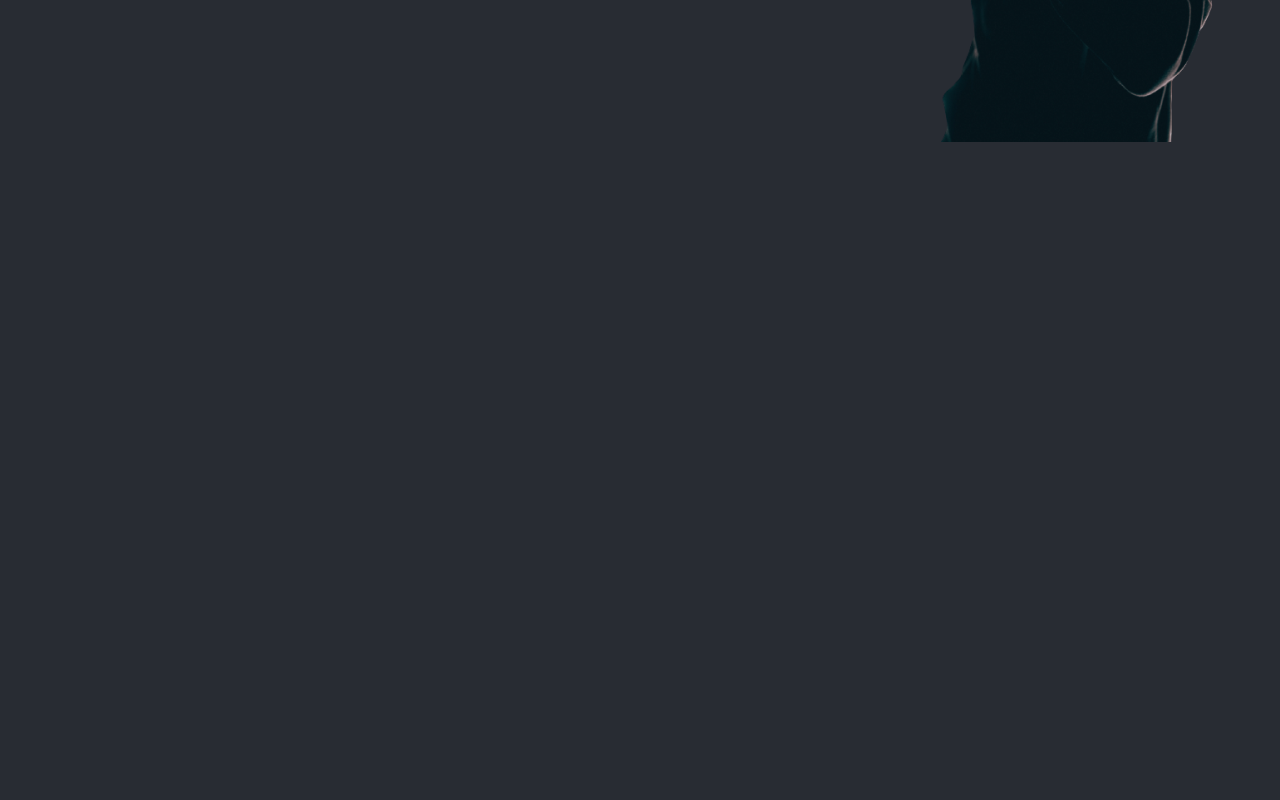
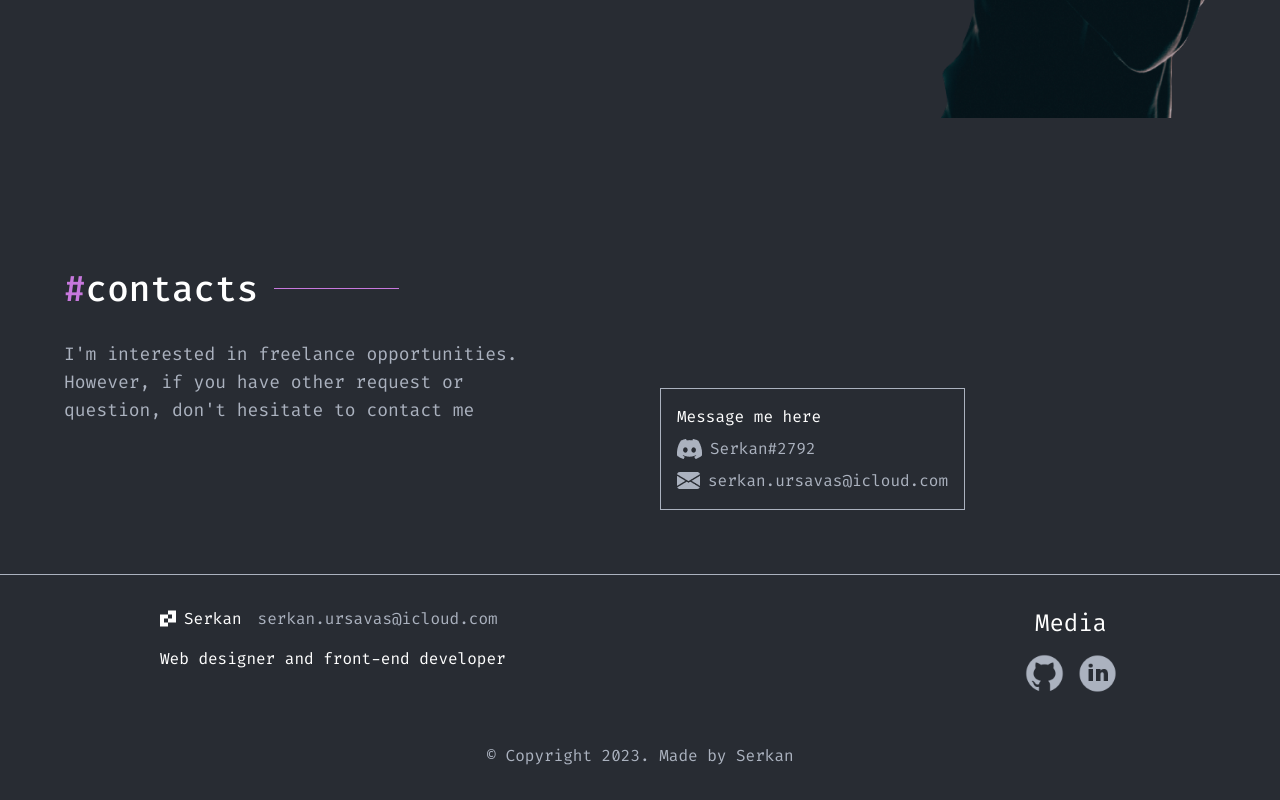
Before and after one commit to serkanursavas/portfolio, a React (Vite) app: page / in a window 1280 px wide. Shown: the part 2588-3388 px from the top of the page. Before the commit the page ends 2794 px from the top, so only its background shows below. Built offline with nearby package versions, Linux system fonts and the light colour scheme.

Commit message:
finish tablet home page

```diff
--- /dev/null
+++ b/src/components/Footer.jsx
@@ -0,0 +1,46 @@
+import githubLogo from '../assets/github.png'
+import linkedinLogo from '../assets/linkedin.png'
+import union from '../assets/union.png'
+
+const Footer = () => {
+  return (
+    <div className="hidden sm:block border-t-[1px] border-grey w-full">
+      <div className="px-40 py-8 text-white">
+        <div className="flex justify-between">
+          <div>
+            <div className="flex space-x-4">
+              <div className="flex space-x-2 items-center">
+                <img
+                  className="object-fit"
+                  src={union}
+                  alt="logo"
+                />
+                <p>Serkan</p>
+              </div>
+              <p className="text-grey">serkan.ursavas@icloud.com</p>
+            </div>
+            <p className="mt-4">Web designer and front-end developer</p>
+          </div>
+          <div className="text-center">
+            <p className="text-2xl">Media</p>
+            <div className="flex mt-3 gap-2">
+              <img
+                className="w-[45px] h-[45px]"
+                src={githubLogo}
+                alt="logo"
+              />
+              <img
+                className="w-[45px] h-[45px]"
+                src={linkedinLogo}
+                alt="logo"
+              />
+            </div>
+          </div>
+        </div>
+        <p className="mt-12 text-center text-grey">© Copyright 2023. Made by Serkan</p>
+      </div>
+    </div>
+  )
+}
+
+export default Footer
--- a/src/pages/Home.jsx
+++ b/src/pages/Home.jsx
@@ -2,6 +2,8 @@ import anonymous from '../assets/anony.png'
 import dots from '../assets/dots.png'
 import logo from '../assets/logoPrimary.png'
 import aboutPic from '../assets/about.png'
+import discordLogo from '../assets/discord.png'
+import mailLogo from '../assets/mail.png'
 
 import { FontAwesomeIcon } from '@fortawesome/react-fontawesome'
 import { faArrowRight } from '@fortawesome/free-solid-svg-icons'
@@ -127,9 +129,9 @@ const Home = () => {
             <div className="w-24 h-24 border border-grey absolute top-0 right-6"></div>
             <div className="w-16 h-16 border border-grey absolute bottom-6 right-0"></div>
           </div>
-          <div className="h-[280px] max-[1020px]:h-[400px] flex flex-end flex-wrap-reverse flex-col gap-5 mt-12">
+          <div className="h-[320px] max-[1020px]:h-[400px] flex flex-end flex-wrap-reverse flex-col gap-5 mt-8">
             {skills.map((skill, index) => (
-              <div className="w-[150px] text-white">
+              <div className="w-[170px] text-white text-lg">
                 <SkillsItems
                   key={index}
                   title={skill.title}
@@ -142,7 +144,7 @@ const Home = () => {
       </div>
 
       {/* About */}
-      <div className="hidden sm:block mt-32">
+      <div className="hidden sm:block mt-20">
         <div className="flex gap-32 max-[1000px]:gap-2 max-[950px]:flex-col">
           <div className="basis-2/3 mt-6">
             <div className="mt-16 text-white flex items-center justify-between space-x-4">
@@ -158,9 +160,11 @@ const Home = () => {
               Hello, I'm Serkan! I'm a self-taught front-end developer based in Adana, Turkey. I can develop responsive
               websites from scratch and raise them into modern user-friendly web experiences.
             </p>
-            <button className="hidden sm:block py-2 px-4 text-base border border-primary mt-6 text-white">
-              Read more <FontAwesomeIcon icon={faArrowRight} />
-            </button>
+            <Link to="/about">
+              <button className="hidden sm:block py-2 px-4 text-base border border-primary mt-6 text-white">
+                Read more <FontAwesomeIcon icon={faArrowRight} />
+              </button>
+            </Link>
           </div>
           <img
             className="max-[950px]:hidden"
@@ -169,6 +173,44 @@ const Home = () => {
           />
         </div>
       </div>
+
+      {/* Contacts */}
+      <div className="hidden sm:block">
+        <div className="mt-36 text-white flex items-center justify-between space-x-4">
+          <div className="flex space-x-4 items-center">
+            <p className="font-medium text-[36px]">
+              <span className="text-primary">#</span>
+              contacts
+            </p>
+            <div className=" w-[125px] h-[1px] bg-primary"></div>
+          </div>
+        </div>
+        <div className="flex text-grey gap-24 mt-6">
+          <p className="text-lg w-[500px] ">
+            I'm interested in freelance opportunities. However, if you have other request or question, don't hesitate to
+            contact me
+          </p>
+          <div className="border border-grey p-4 space-y-2 w-fit mt-12">
+            <h6 className="text-white font-normal">Message me here</h6>
+            <div className="flex space-x-2 max-[400px]:text-sm max-[350px]:text-[11px]">
+              <img
+                className="object-contain"
+                src={discordLogo}
+                alt="discord"
+              />
+              <p>Serkan#2792</p>
+            </div>
+            <div className="flex space-x-2 max-[400px]:text-sm max-[350px]:text-[11px] min-w-[265px] h-fit">
+              <img
+                className="object-contain"
+                src={mailLogo}
+                alt="mail"
+              />
+              <p>serkan.ursavas@icloud.com</p>
+            </div>
+          </div>
+        </div>
+      </div>
     </div>
   )
 }
--- a/src/pages/Layout.jsx
+++ b/src/pages/Layout.jsx
@@ -4,6 +4,7 @@ import { useState, useEffect } from 'react'
 import LayoutCard from '../components/UI/LayoutCard'
 import Header from '../components/Header'
 import MainNavigation from '../components/MainNavigation'
+import Footer from '../components/Footer'
 
 const Layout = () => {
   const [isOpen, setIsOpen] = useState(false)
@@ -13,6 +14,7 @@ const Layout = () => {
   }
 
   return (
+    <>
       <LayoutCard>
         <Header
           toggleMenu={toggleMenu}
@@ -26,6 +28,9 @@ const Layout = () => {
 
         {!isOpen && <Outlet />}
       </LayoutCard>
+
+      <Footer />
+    </>
   )
 }
 
```
Lines whose indentation alone changed are shown as unchanged.
